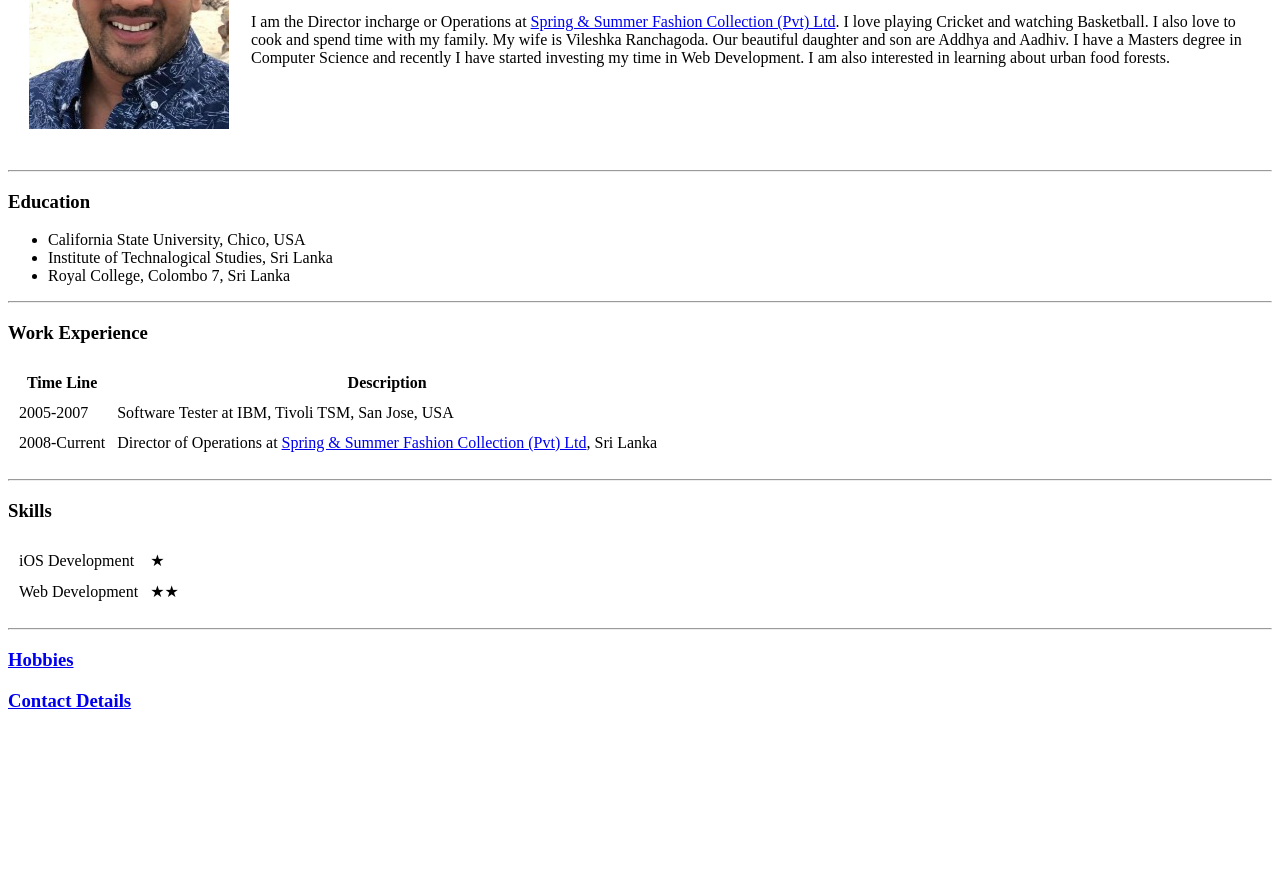
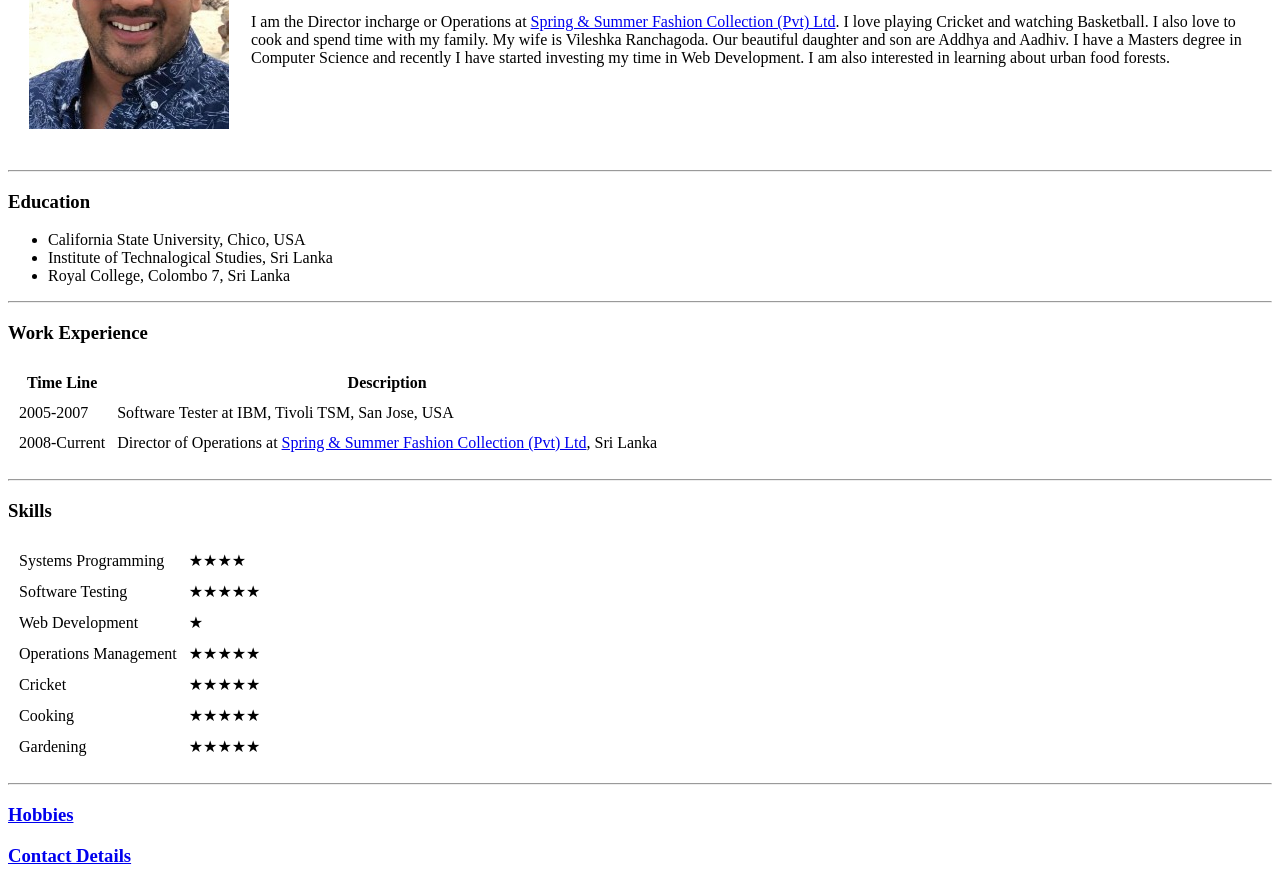
Before and after one commit to DulanWijegunawardena/cv, a plain HTML site: page index.html in a window 1280 px wide. Shown: the part 187-1072 px from the top of the page. Before the commit the page ends 917 px from the top, so only its background shows below. Drawn offline with Linux system fonts and the light colour scheme.

Commit message:
Updated Skills

```diff
--- a/index.html
+++ b/index.html
@@ -67,12 +67,32 @@
     <h3>Skills</h3>
     <table cellspacing = "10">
       <tr>
-        <td>iOS Development</td>
+        <td>Systems Programming</td>
+        <td>★★★★</td>
+      </tr>
+      <tr>
+        <td>Software Testing</td>
+        <td>★★★★★</td>
+      </tr>
+      <tr>
+        <td>Web Development</td>
         <td>★</td>
       </tr>
       <tr>
-        <td>Web Development</td>
-        <td>★★</td>
+        <td>Operations Management</td>
+        <td>★★★★★</td>
+      </tr>
+      <tr>
+        <td>Cricket</td>
+        <td>★★★★★</td>
+      </tr>
+      <tr>
+        <td>Cooking</td>
+        <td>★★★★★</td>
+      </tr>
+      <tr>
+        <td>Gardening</td>
+        <td>★★★★★</td>
       </tr>
     </table>
   </p>
```
